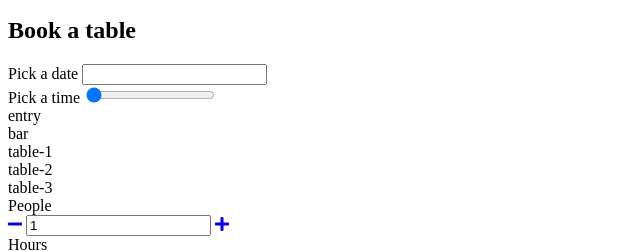
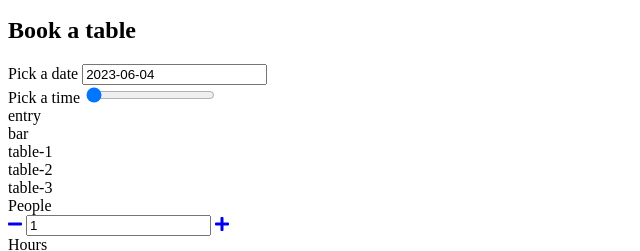
Before and after one commit to Pawel-stack/pizza-project, a website with bundled scripts: page src/index.html in a window 1280 px wide. Shown: the part 273-524 px from the top of the page, 0-640 px from the left. Built offline with nearby package versions, Linux system fonts and the light colour scheme; files whose address does not match are found by name.

Commit message:
Calendar fix - next step is hourslider

```diff
--- a/src/js/components/Booking.js
+++ b/src/js/components/Booking.js
@@ -1,3 +1,5 @@
+import DatePicker from './DatePicker.js';
+import HourPicker from './HourPicker.js';
 import { select, templates } from './../settings.js';
 import utils from './../utils.js';
 import AmountWidget from './AmountWidget.js';
@@ -25,7 +27,8 @@ class Booking{
       wrapper: element,
       peopleAmount: element.querySelector(select.booking.peopleAmount),
       hoursAmount: element.querySelector(select.booking.hoursAmount),
-      datePicker: element.querySelector(select.widgets.datePicker),
+      datePicker: element.querySelector(select.widgets.datePicker.wrapper),
+      hourPicker: element.querySelector(select.widgets.hourPicker.wrapper),
     };
 
   }
@@ -35,12 +38,21 @@ class Booking{
 
     thisBooking.peopleAmount = new AmountWidget(thisBooking.dom.peopleAmount);
     thisBooking.hoursAmount = new AmountWidget(thisBooking.dom.hoursAmount);
+    thisBooking.datePicker = new DatePicker(thisBooking.dom.datePicker);
+    thisBooking.hourPicker = new HourPicker(thisBooking.dom.hourPicker);
 
     thisBooking.dom.peopleAmount.addEventListener('updated', function(){
     });
 
     thisBooking.dom.hoursAmount.addEventListener('updated', function(){
     });
+
+    thisBooking.dom.datePicker.addEventListener('updated', function(){
+
+    });
+    thisBooking.dom.hourPicker.addEventListener('updated', function(){
+
+    });
   }
 }
 export default Booking;
```
Also changed, not shown: dist/index.html, dist/js/components/Booking.js.
